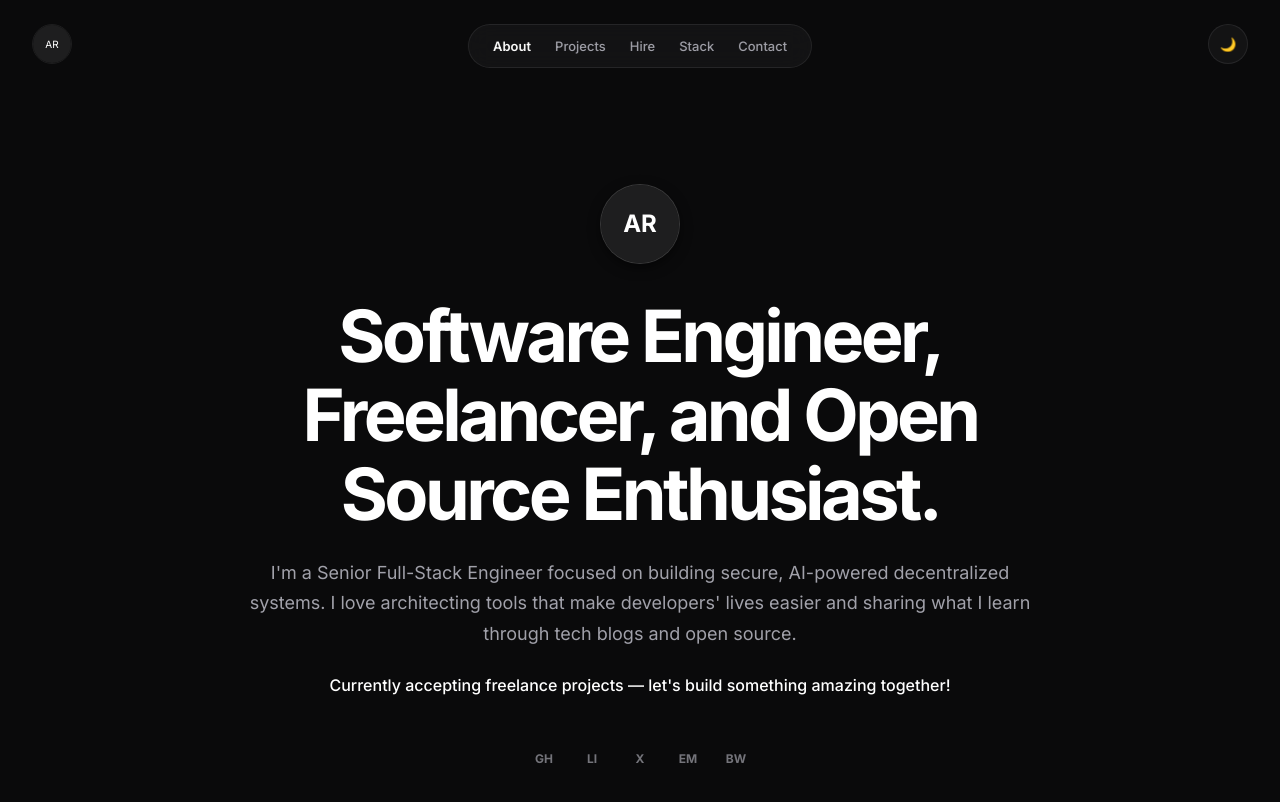
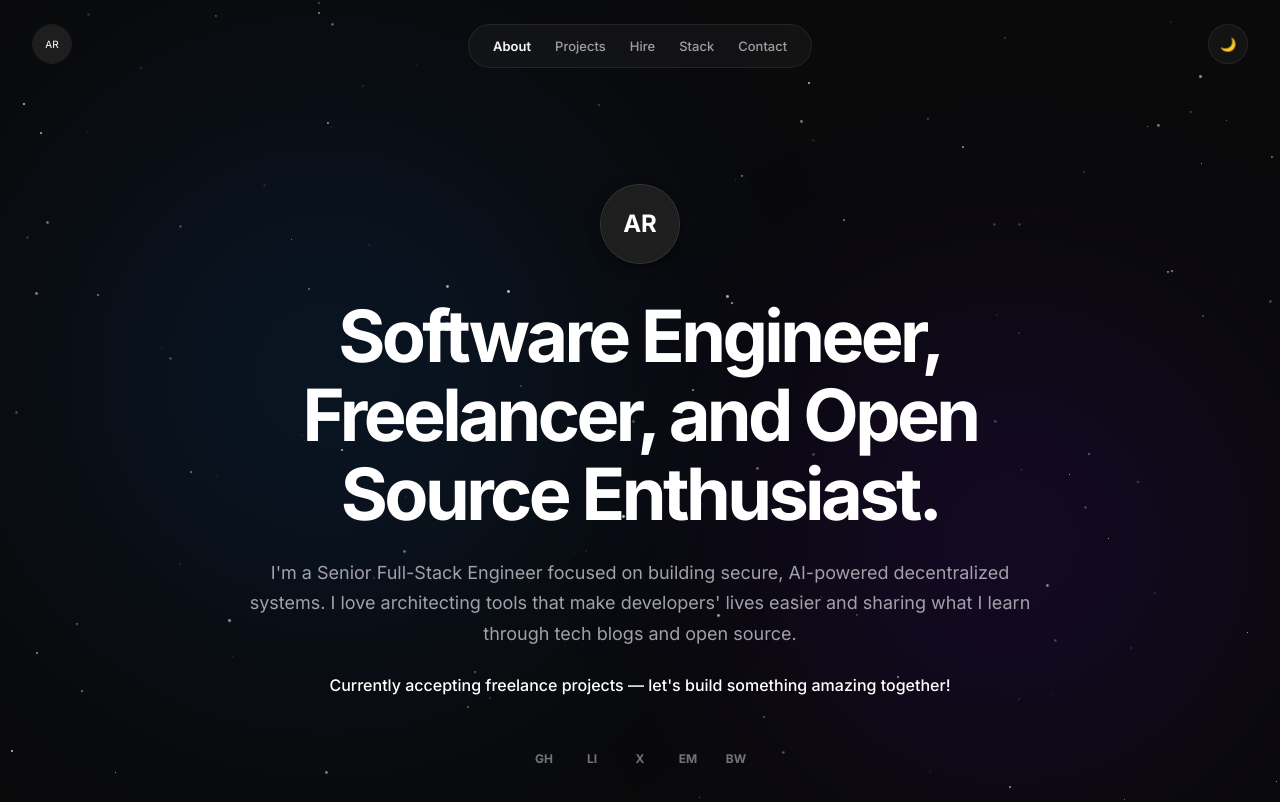
Before and after one commit to anjanayraina/anjanay-portfolio-website, a React (Vite) app: page / in a window 1280 px wide. Shown: the top 802 px of the page. Built offline with nearby package versions, Linux system fonts and the light colour scheme.

Commit message:
feat: Initialize core application structure with routing, global dark theme, and a dynamic animated background.

```diff
--- a/src/App.jsx
+++ b/src/App.jsx
@@ -2,6 +2,7 @@ import React, { Suspense, lazy } from 'react';
 import { BrowserRouter as Router, Routes, Route } from 'react-router-dom';
 import Navbar from './components/UI/Navbar';
 import Footer from './components/UI/Footer';
+import Background from './components/UI/Background';
 
 // Lazy load pages for performance
 const Home = lazy(() => import('./pages/Home'));
@@ -13,8 +14,10 @@ const ContactPage = lazy(() => import('./pages/ContactPage'));
 function App() {
   return (
     <Router>
-      <div className="app-container grid-bg">
+      <div className="app-container">
+        <Background />
         <Navbar />
+
         <main style={{ paddingTop: '64px' }}>
           <Suspense fallback={
             <div style={{ height: '80vh', display: 'flex', alignItems: 'center', justifyContent: 'center' }}>
--- /dev/null
+++ b/src/components/UI/Background.css
@@ -0,0 +1,86 @@
+.background-container {
+    position: fixed;
+    inset: 0;
+    z-index: -1;
+    background-color: var(--bg-primary);
+    overflow: hidden;
+    pointer-events: none;
+}
+
+.grid-overlay {
+    position: absolute;
+    inset: 0;
+    background-image: radial-gradient(rgba(255, 255, 255, 0.05) 0.5px,
+            transparent 0.5px);
+    background-size: 32px 32px;
+    mask-image: radial-gradient(circle at center, black 40%, transparent 100%);
+    -webkit-mask-image: radial-gradient(circle at center, black 40%, transparent 100%);
+}
+
+.stars-layer {
+    position: absolute;
+    inset: 0;
+}
+
+.star {
+    position: absolute;
+    background: white;
+    border-radius: 50%;
+    opacity: 0;
+    animation: twinkle linear infinite;
+}
+
+@keyframes twinkle {
+    0% {
+        opacity: 0;
+        transform: scale(0.5);
+    }
+
+    50% {
+        opacity: 0.8;
+        transform: scale(1);
+    }
+
+    100% {
+        opacity: 0;
+        transform: scale(0.5);
+    }
+}
+
+.nebula-glow {
+    position: absolute;
+    width: 60vw;
+    height: 60vw;
+    border-radius: 50%;
+    filter: blur(120px);
+    opacity: 0.15;
+    z-index: -1;
+}
+
+.glow-1 {
+    background: radial-gradient(circle, var(--accent-blue) 0%, transparent 70%);
+    top: -10%;
+    left: -10%;
+    animation: moveGlow 20s infinite alternate;
+}
+
+.glow-2 {
+    background: radial-gradient(circle, #7000ff 0%, transparent 70%);
+    bottom: -10%;
+    right: -10%;
+    animation: moveGlow 25s infinite alternate-reverse;
+}
+
+@keyframes moveGlow {
+    0% {
+        transform: translate(0, 0) scale(1);
+    }
+
+    50% {
+        transform: translate(10%, 10%) scale(1.1);
+    }
+
+    100% {
+        transform: translate(-5%, 5%) scale(0.9);
+    }
+}
--- /dev/null
+++ b/src/components/UI/Background.jsx
@@ -0,0 +1,47 @@
+import React, { useMemo } from 'react';
+import './Background.css';
+
+const Background = () => {
+    // Generate random stars once
+    const stars = useMemo(() => {
+        return Array.from({ length: 150 }).map((_, i) => ({
+            id: i,
+            left: `${Math.random() * 100}%`,
+            top: `${Math.random() * 100}%`,
+            size: Math.random() * 2 + 1 + 'px',
+            delay: `${Math.random() * 5}s`,
+            duration: `${Math.random() * 3 + 2}s`
+        }));
+    }, []);
+
+    return (
+        <div className="background-container">
+            {/* Grid Overlay */}
+            <div className="grid-overlay"></div>
+
+            {/* Animated Glows */}
+            <div className="nebula-glow glow-1"></div>
+            <div className="nebula-glow glow-2"></div>
+
+            {/* Twinkling Stars */}
+            <div className="stars-layer">
+                {stars.map((star) => (
+                    <div
+                        key={star.id}
+                        className="star"
+                        style={{
+                            left: star.left,
+                            top: star.top,
+                            width: star.size,
+                            height: star.size,
+                            animationDelay: star.delay,
+                            animationDuration: star.duration
+                        }}
+                    />
+                ))}
+            </div>
+        </div>
+    );
+};
+
+export default Background;
--- a/src/index.css
+++ b/src/index.css
@@ -69,10 +69,8 @@ body {
   min-height: 100vh;
   line-height: 1.6;
   overflow-x: hidden;
-  /* Global Dot Grid */
-  background-image: radial-gradient(rgba(255, 255, 255, 0.05) 0.5px, transparent 0.5px);
-  background-size: 24px 24px;
 }
+
 
 /* Layout Utilities */
 .container {
```
